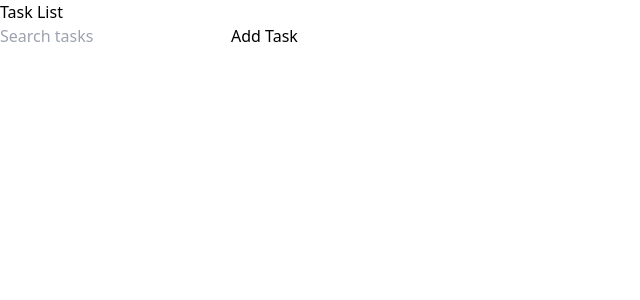
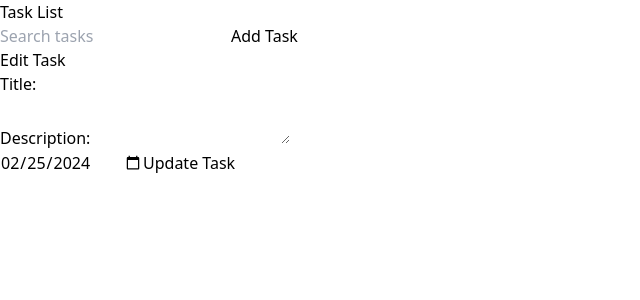
Before and after one commit to alif7laksono/crud, a React (Create React App) app in the folder frontend/: page /edit/1 in a window 1280 px wide. Before the commit this address had no page. Shown: the top 300 px of the page, without its empty margins (0-640 px from the left). Built offline with nearby package versions, Linux system fonts and the light colour scheme; no server answers.

Commit message:
updated task by id

```diff
--- a/frontend/src/App.tsx
+++ b/frontend/src/App.tsx
@@ -3,6 +3,7 @@ import { BrowserRouter as Router, Route, Routes } from "react-router-dom";
 import TaskList from "./components/taskList";
 import Navbar from "./components/navbar";
 import AddTask from "./components/addTask";
+import EditTask from "./components/editTask";
 
 function App() {
   return (
@@ -11,6 +12,7 @@ function App() {
         <Navbar />
         <Routes>
           <Route path="/add-task" element={<AddTask />} />
+          <Route path="/edit/:id" element={<EditTask />} />
           <Route path="/" element={<TaskList />} />
         </Routes>
       </div>
@@ -18,4 +20,6 @@ function App() {
   );
 }
 
+
+
 export default App;
--- /dev/null
+++ b/frontend/src/components/editTask.tsx
@@ -0,0 +1,92 @@
+import React, { useState, useEffect } from "react";
+import axios from "axios";
+import { Task } from "../utils/types";
+import { useParams, useNavigate } from "react-router-dom";
+
+type RouteParams = {
+  id: string;
+};
+
+const EditTask: React.FC = () => {
+  const { id } = useParams<RouteParams>();
+  const navigate = useNavigate(); // Hook to navigate to different routes
+  const [task, setTask] = useState<Task>({
+    _id: "",
+    title: "",
+    description: "",
+    completed: false,
+    deadline: new Date(),
+  });
+
+  useEffect(() => {
+    const fetchTask = async () => {
+      try {
+        const response = await axios.get<Task>(
+          `http://localhost:4000/tasks/${id}`
+        );
+        setTask(response.data);
+      } catch (error) {
+        console.error("Error fetching task:", error);
+      }
+    };
+
+    fetchTask();
+  }, [id]);
+
+  const handleChange = (
+    e: React.ChangeEvent<HTMLInputElement | HTMLTextAreaElement>
+  ) => {
+    const { name, value } = e.target;
+    setTask((prevTask) => ({
+      ...prevTask,
+      [name]: value,
+    }));
+  };
+
+  const handleSubmit = async (e: React.FormEvent<HTMLFormElement>) => {
+    e.preventDefault();
+    try {
+      await axios.put(`http://localhost:4000/tasks/${id}`, task);
+      // Display success message
+      alert("Task updated successfully!");
+      // Navigate to the home page
+      navigate("/");
+    } catch (error) {
+      console.error("Error updating task:", error);
+    }
+  };
+
+  return (
+    <div>
+      <h2>Edit Task</h2>
+      <form onSubmit={handleSubmit}>
+        <div>
+          <label>Title:</label>
+          <input
+            type="text"
+            name="title"
+            value={task.title}
+            onChange={handleChange}
+          />
+        </div>
+        <div>
+          <label>Description:</label>
+          <textarea
+            name="description"
+            value={task.description}
+            onChange={handleChange}
+          />
+        </div>
+        <input
+          type="date"
+          name="deadline"
+          value={new Date(task.deadline).toISOString().split("T")[0]}
+          onChange={handleChange}
+        />
+        <button type="submit">Update Task</button>
+      </form>
+    </div>
+  );
+};
+
+export default EditTask;
--- a/frontend/src/components/taskCard.tsx
+++ b/frontend/src/components/taskCard.tsx
@@ -2,7 +2,12 @@
 import React from "react";
 import { FaTrash, FaEdit } from "react-icons/fa";
 import axios from "axios";
-import { TaskProps } from "../utils/types";
+import { Task } from "../utils/types";
+import { Link } from "react-router-dom";
+
+type TaskProps = {
+  task: Task;
+};
 
 const TaskCard: React.FC<TaskProps> = ({ task }) => {
   const handleDelete = async () => {
@@ -26,7 +31,9 @@ const TaskCard: React.FC<TaskProps> = ({ task }) => {
       <p>{task.completed ? "Completed" : "Not Completed"}</p>
       <p>Deadline: {new Date(task.deadline).toLocaleDateString()}</p>
       <FaTrash onClick={handleDelete} />
-      <FaEdit />
+      <Link to={`/edit/${task._id}`}>
+        <FaEdit />
+      </Link>
     </div>
   );
 };
--- a/frontend/src/utils/types.ts
+++ b/frontend/src/utils/types.ts
@@ -1,10 +1,9 @@
-// utils/types.ts
-export type TaskProps = {
-  task: {
-    _id: string;
-    title: string;
-    description: string;
-    completed: boolean;
-    deadline: Date;
-  };
+//utils/types.ts
+
+export type Task = {
+  _id: string;
+  title: string;
+  description: string;
+  completed: boolean;
+  deadline: Date;
 };
```
Also changed, not shown: frontend/src/components/taskList.tsx (+1 -8 lines), 1 other file (tests, documents, lock files or other folders).
